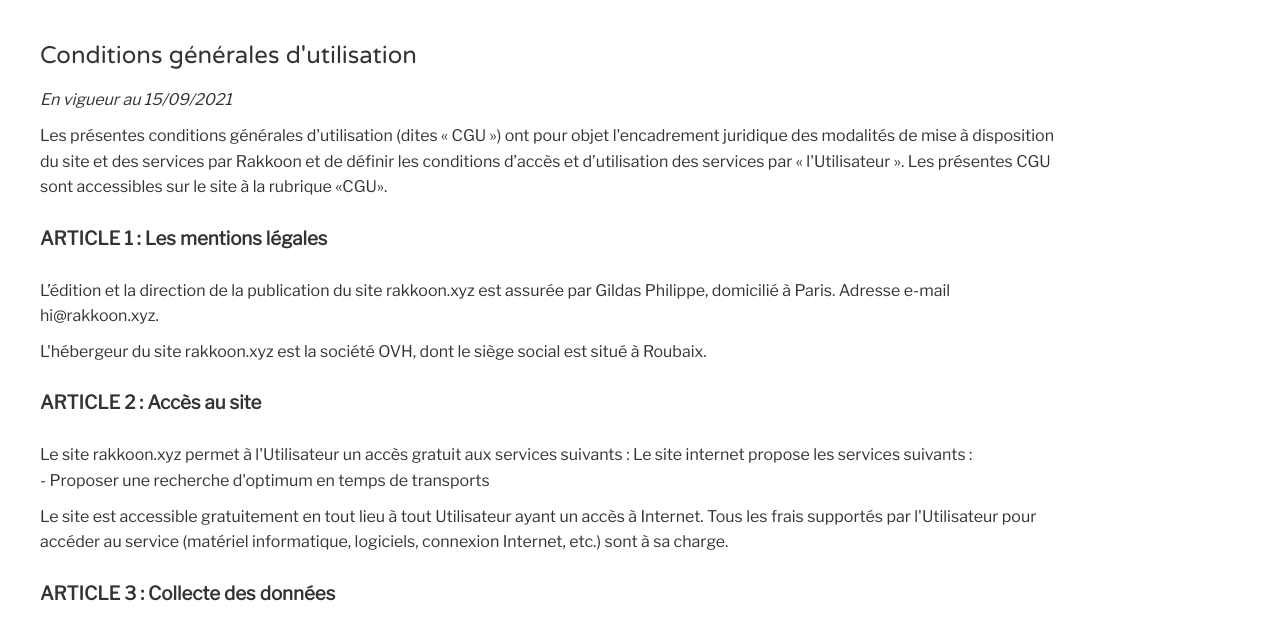
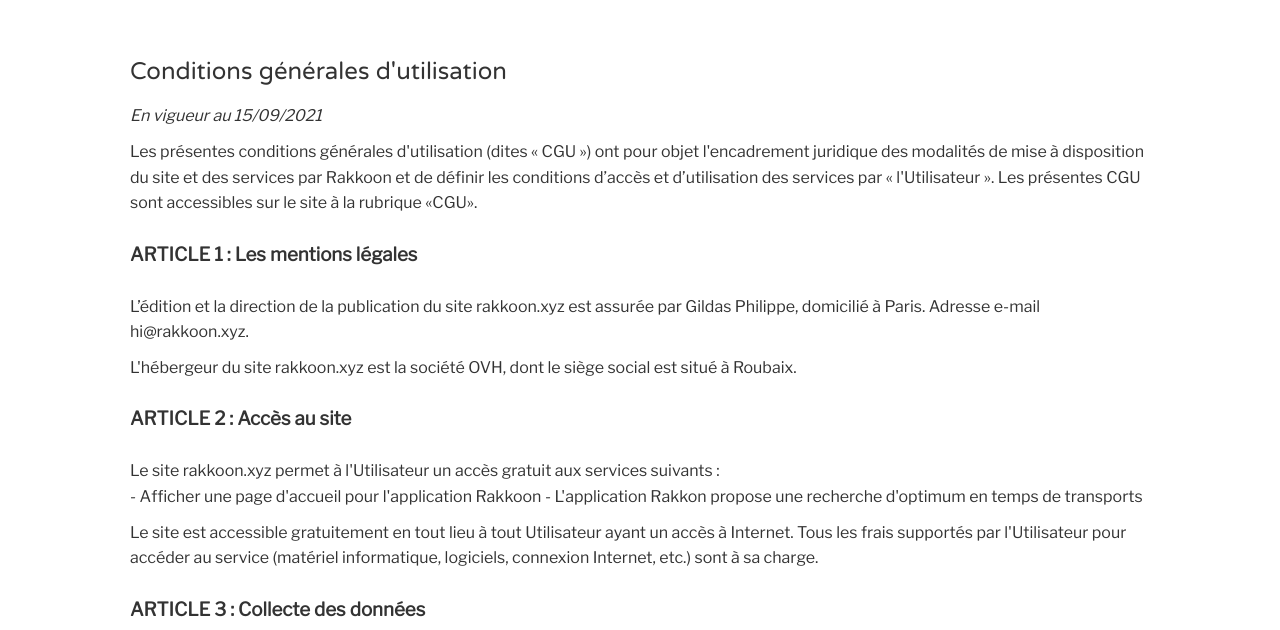
Before and after one commit to Rakkoon-app/rakkoon-homepage, a plain HTML site: page privacy-policy.html in a window 1280 px wide. Shown: the part 107-737 px from the top of the page. Drawn offline with nearby package versions, Linux system fonts and the light colour scheme.

Commit message:
Update privacy policy design

```diff
--- a/css/style.css
+++ b/css/style.css
@@ -137,6 +137,12 @@ img {
   font-weight: bold;
 }
 
+.privacy-policy {
+  margin: auto;
+  margin-top: 3em;
+  margin-bottom: 3em;
+}
+
 
 /* Animations */
 @keyframes slideInFromLeft {
--- a/privacy-policy.html
+++ b/privacy-policy.html
@@ -18,7 +18,7 @@
         </div>
     </div>
 
-    <section class="container my-3">
+    <section class="container my-3 privacy-policy">
     <h1>Conditions générales d'utilisation</h1>
 
     <p><em>En vigueur au 15/09/2021</em></p>
@@ -41,9 +41,9 @@
     <h3 class="my-2">ARTICLE 2 : Accès au site</h3>
 
     <p>
-        Le site rakkoon.xyz  permet à l'Utilisateur un accès gratuit aux services suivants :
-        Le site internet propose les services suivants :<br>
-        - Proposer une recherche d'optimum en temps de transports
+        Le site rakkoon.xyz  permet à l'Utilisateur un accès gratuit aux services suivants :<br>
+        - Afficher une page d'accueil pour l'application Rakkoon
+        - L'application Rakkon propose une recherche d'optimum en temps de transports
     </p>
     <p>
         Le site est accessible gratuitement en tout lieu à tout Utilisateur ayant un accès à Internet. Tous les frais supportés par l'Utilisateur pour accéder au service (matériel informatique, logiciels, connexion Internet, etc.) sont à sa charge.
```
